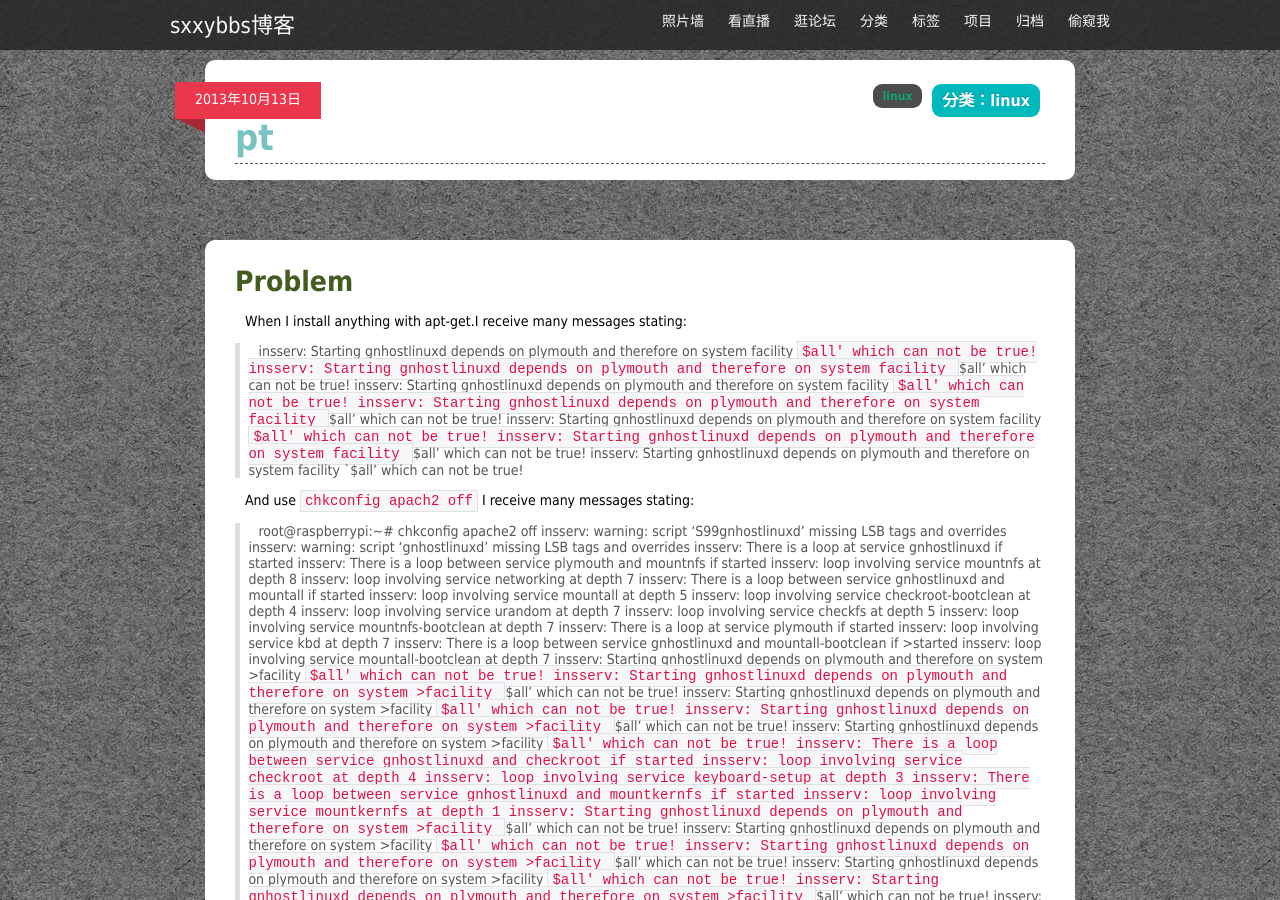
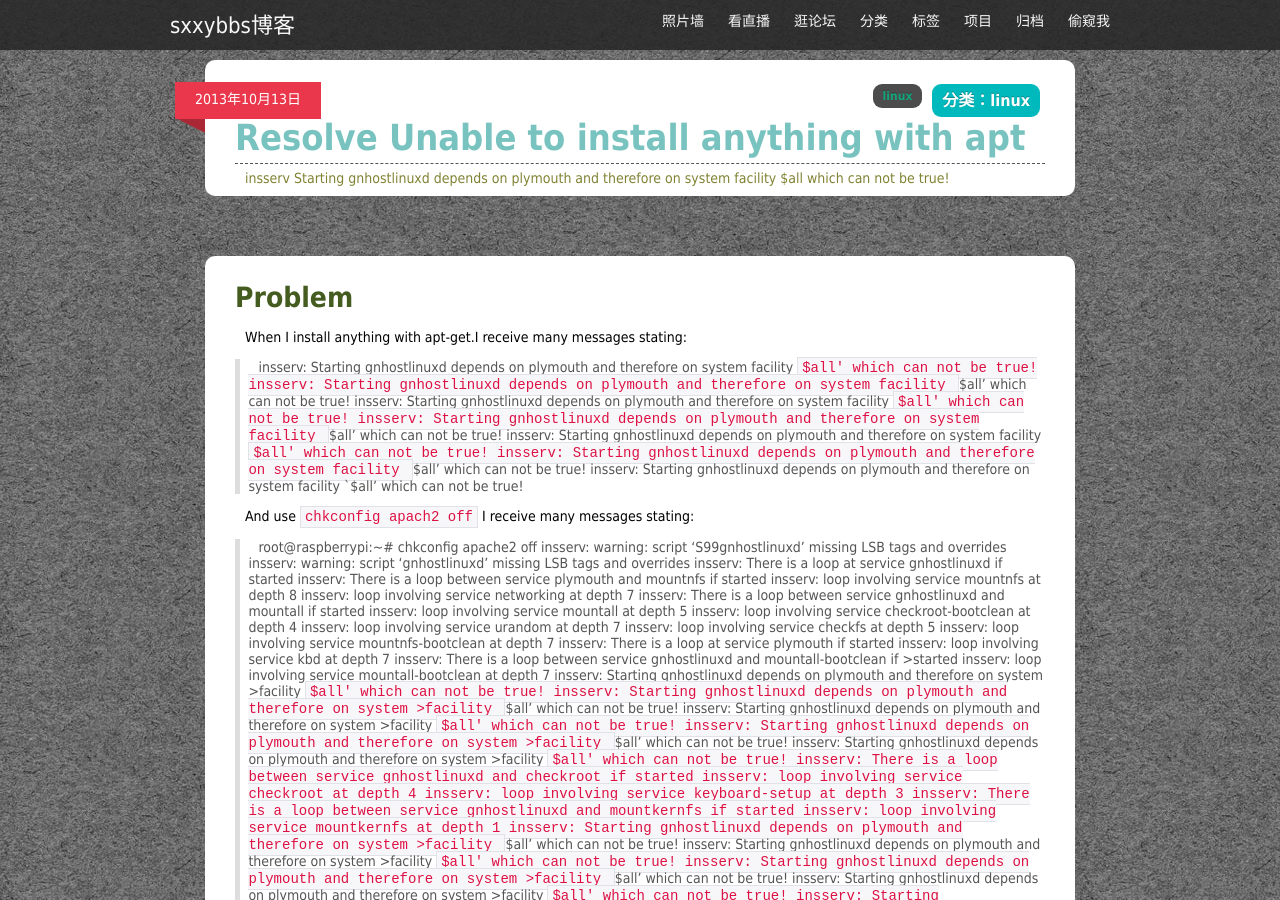
Before and after one commit to sxxybbs/sxxybbs.github.com, a Jekyll site: the page built from _posts/2013-10-13-resolve-unable-to-install-anything-with-apt.md, in a window 1280 px wide and 900 px high. Built offline with Jekyll 4.4.1, drawn with Linux system fonts in a browser that asks for light colours; nearby versions of some CDN libraries; library files that are not in the unit come from our copies; Markdown is read by kramdown in place of the engine named in the settings; comment, search, counter and statistics services are not loaded.

Commit message:
Update 2013-10-13-resolve-unable-to-install-anything-with-apt.md

```diff
--- a/_posts/2013-10-13-resolve-unable-to-install-anything-with-apt.md
+++ b/_posts/2013-10-13-resolve-unable-to-install-anything-with-apt.md
@@ -2,9 +2,9 @@
 layout: post
 category: linux
 tags: linux
-title1: pt
-keywords:
-description:
+title1: Resolve Unable to install anything with apt
+keywords: depends on plymouth and therefore on system facility $all
+description: insserv Starting gnhostlinuxd depends on plymouth and therefore on system facility $all which can not be true!
 ---
 
 ### Problem
```
